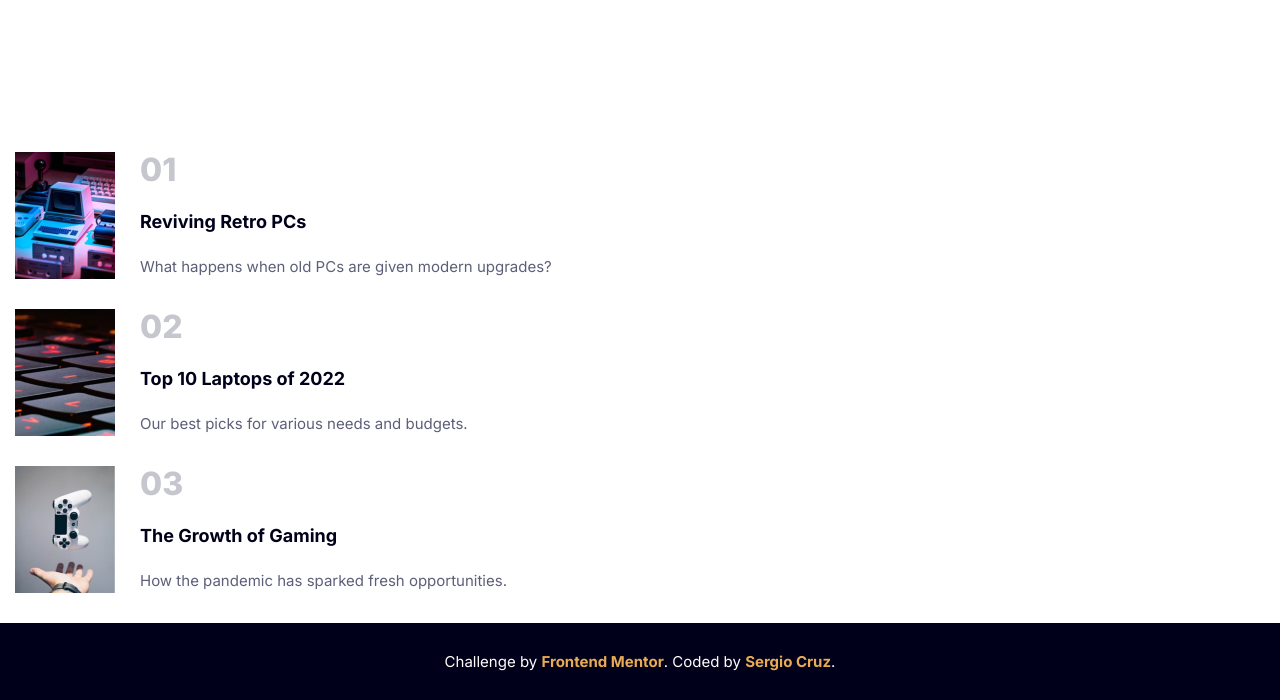
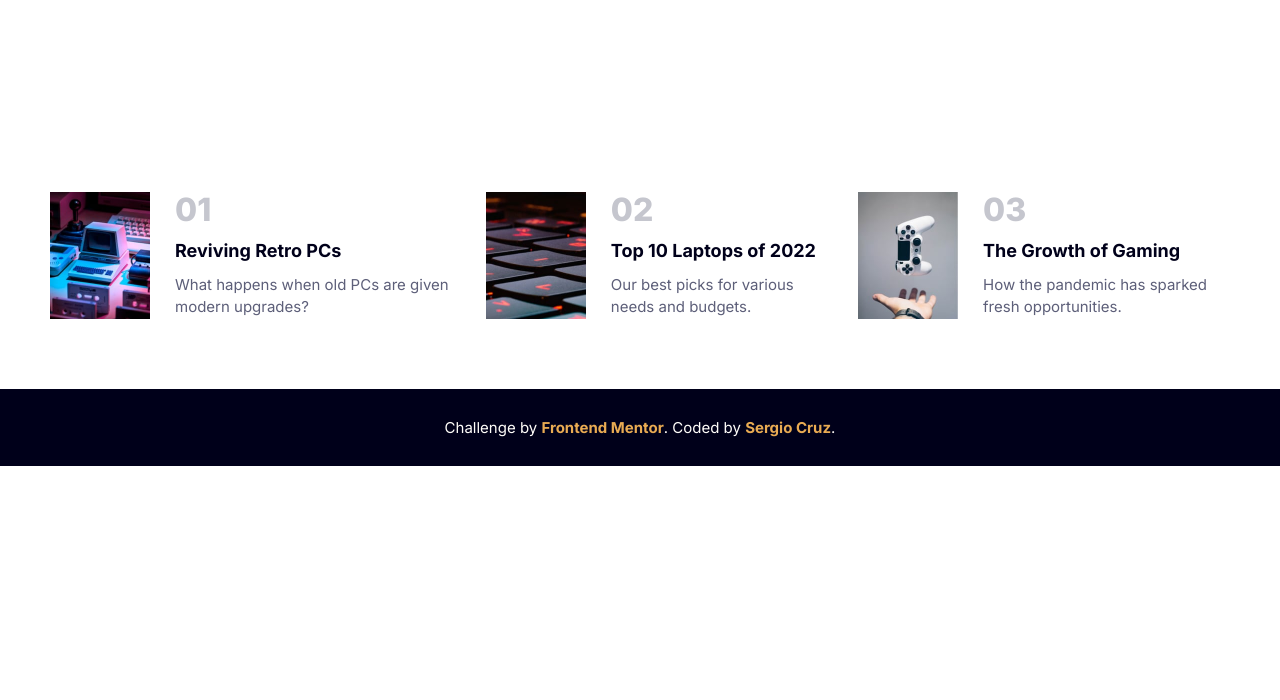
Before and after one commit to SergioCzP/news-homepage, a website: page index.html in a window 1280 px wide. Shown: the part 703-1403 px from the top of the page. After the commit the page ends 1169 px from the top, so only its background shows below. Drawn offline with Linux system fonts and the light colour scheme.

Commit message:
news done tablet

```diff
--- a/scss/news/_news.scss
+++ b/scss/news/_news.scss
@@ -6,6 +6,11 @@
   flex-direction: column;
   gap: 3rem;
   padding: 3rem 1.5rem;
+
+  @include m.tablet {
+    flex-direction: row;
+    padding: 7rem 5rem;
+  }
 
   &__new {
     gap: 2.5rem;
```
Also changed, not shown: build/css/app.css, 1 other file.
